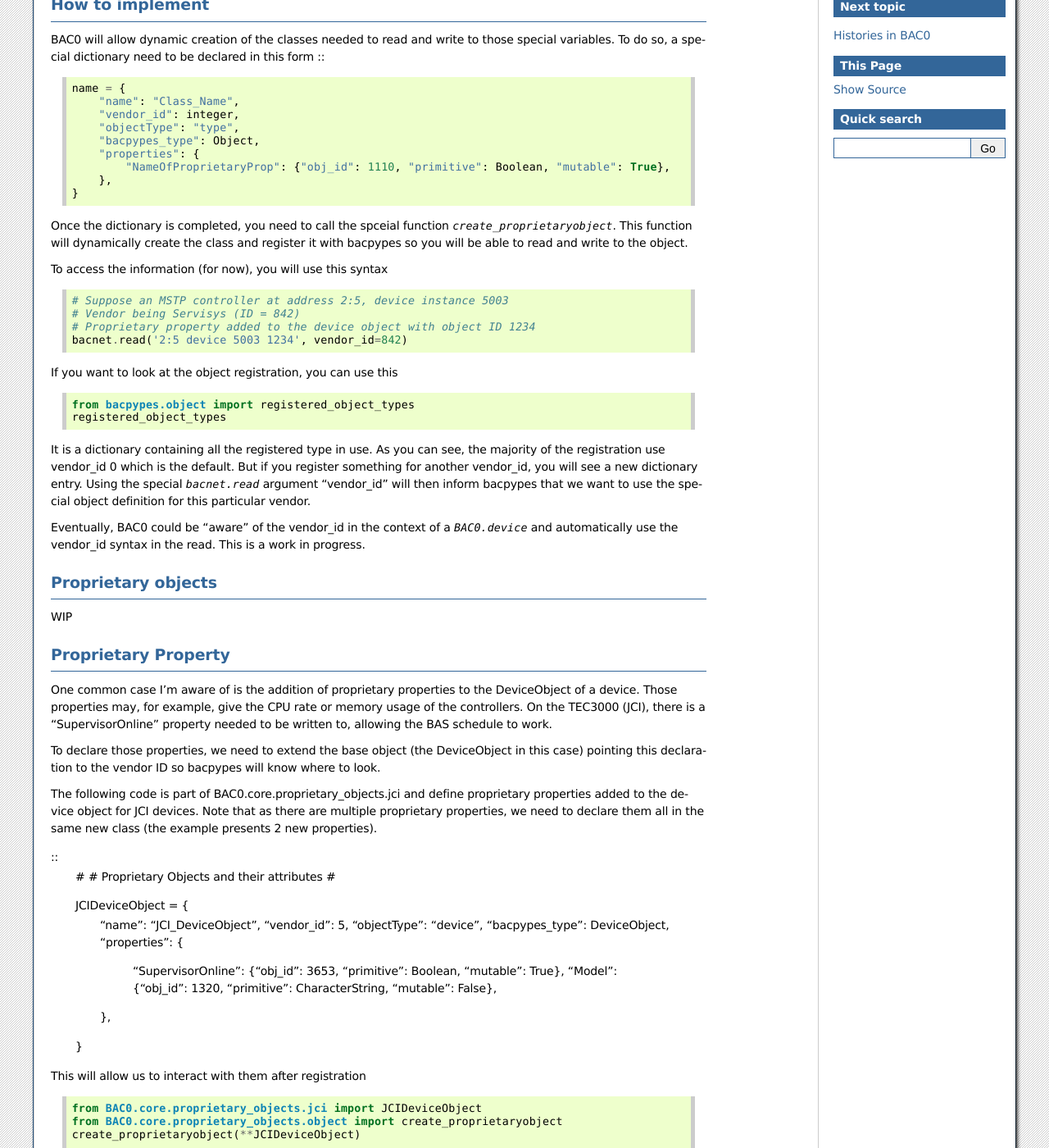
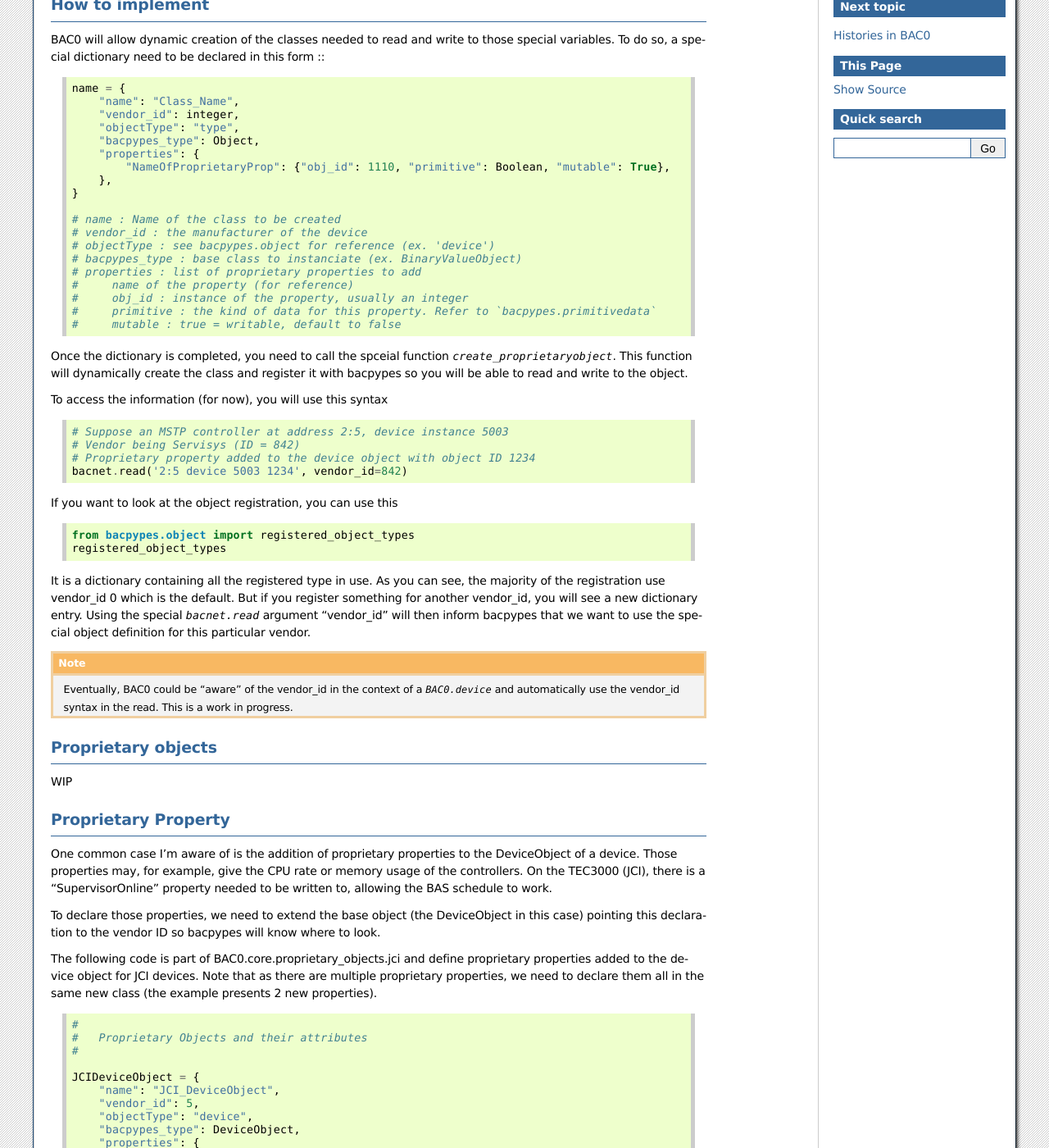
Before and after one commit to ChristianTremblay/BAC0, a Sphinx documentation site: the page built from doc/source/proprietary_objects.rst, in a window 1280 px wide and 1400 px high, scrolled down 268 px. Shown: the whole window at 82% size. Built offline with Sphinx 7.4.7, drawn with Linux system fonts in a browser that asks for light colours; the version number could not be read and is left out; some of the changed text lies outside the part shown.

Commit message:
Formatting improvement and added details to the dict synatx

```diff
--- a/doc/source/proprietary_objects.rst
+++ b/doc/source/proprietary_objects.rst
@@ -26,6 +26,17 @@ do so, a special dictionary need to be declared in this form ::
         },
     }
 
+    # name : Name of the class to be created
+    # vendor_id : the manufacturer of the device
+    # objectType : see bacpypes.object for reference (ex. 'device')
+    # bacpypes_type : base class to instanciate (ex. BinaryValueObject)
+    # properties : list of proprietary properties to add
+    #     name of the property (for reference)
+    #     obj_id : instance of the property, usually an integer
+    #     primitive : the kind of data for this property. Refer to `bacpypes.primitivedata`
+    #     mutable : true = writable, default to false
+
+
 Once the dictionary is completed, you need to call the spceial function `create_proprietaryobject`.
 This function will dynamically create the class and register it with bacpypes so you will be able
 to read and write to the object.
@@ -49,8 +60,8 @@ Using the special `bacnet.read` argument "vendor_id" will then inform bacpypes t
 the special object definition for this particular vendor.
 
 .. note::
-Eventually, BAC0 could be "aware" of the vendor_id in the context of a `BAC0.device` and automatically
-use the vendor_id syntax in the read. This is a work in progress.
+    Eventually, BAC0 could be "aware" of the vendor_id in the context of a `BAC0.device` and automatically
+    use the vendor_id syntax in the read. This is a work in progress.
 
 Proprietary objects
 --------------------
@@ -70,6 +81,7 @@ the device object for JCI devices. Note that as there are multiple proprietary p
 them all in the same new class (the example presents 2 new properties).
 
 ::
+
     #
     #   Proprietary Objects and their attributes
     #
```
